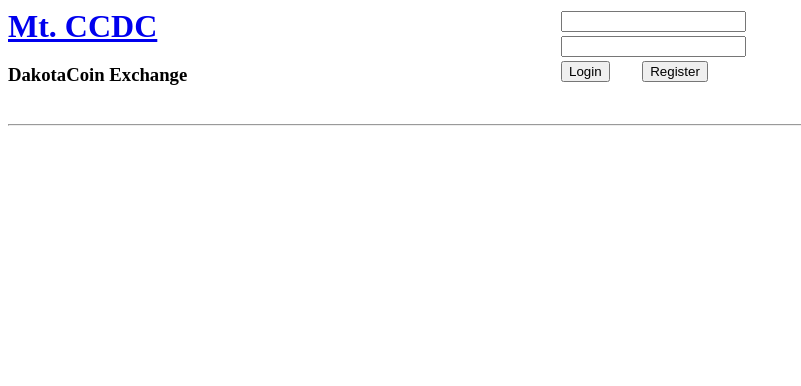
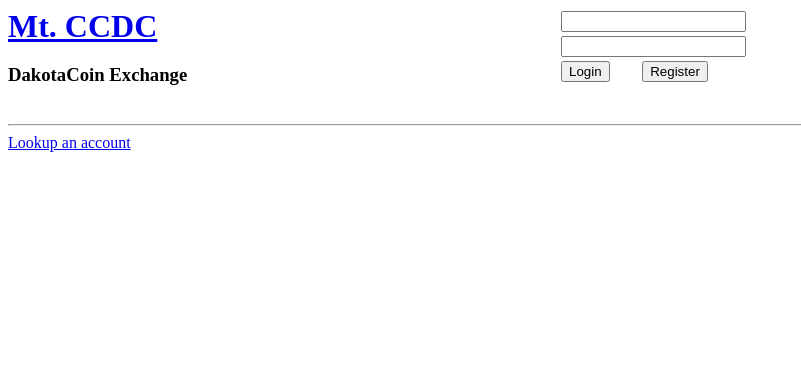
Before and after one commit to sdshlanta/NCCCDC-DakotaCoin, a Python web app: template exchange/templates/index.html in a window 1280 px wide. Shown: the top 386 px of the page, without its empty margins (0-801 px from the left). Run offline with Jinja, Linux system fonts and the light colour scheme; the template is opened without the code that fills it, so the values that code supplies are empty.

Commit message:
Added link to account lookup

```diff
--- a/exchange/templates/index.html
+++ b/exchange/templates/index.html
@@ -2,5 +2,5 @@
 {{super()}}
 {% block title %}Mt. CCDC{% endblock %}
 {% block content %}
-
+<a href="{{url_for('accountSearch')}}">Lookup an account</a>
 {% endblock %}
```
